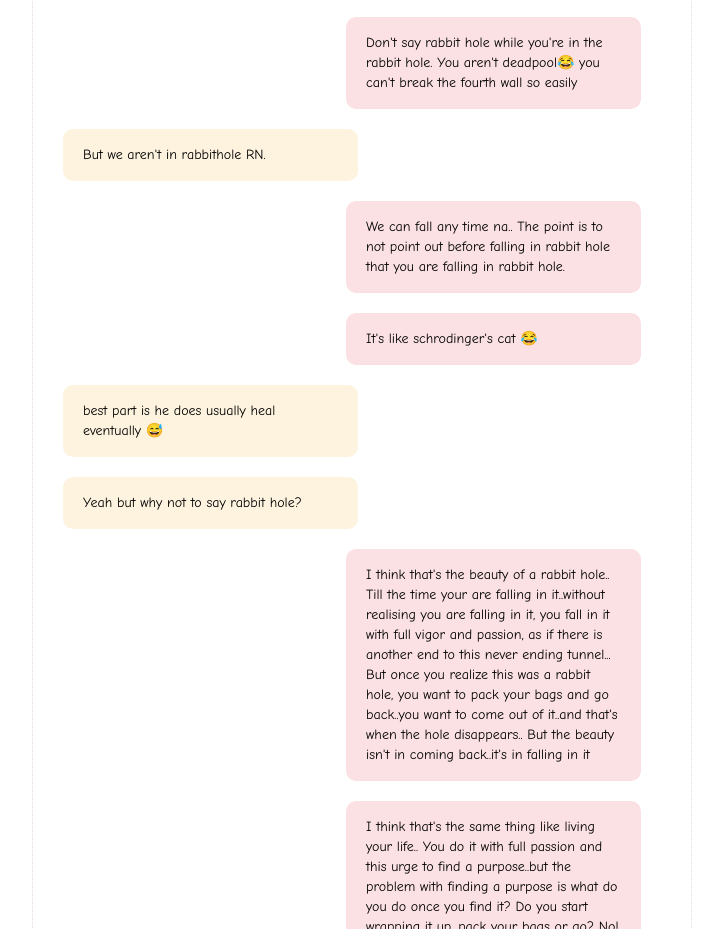
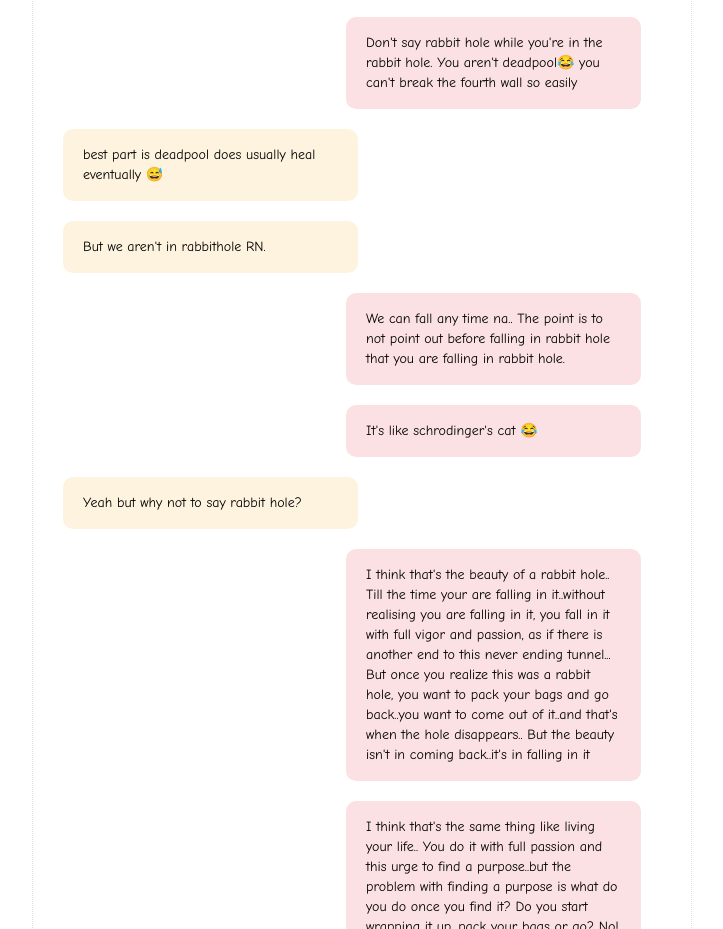
Before and after one commit to divijshrivastava/rabbitholefindings, a plain HTML site: page index.html in a window 1280 px wide. Shown: the part 1000-1929 px from the top of the page, without its empty margins (278-1001 px from the left). Drawn offline with Linux system fonts and the light colour scheme.

Commit message:
Updated TBB conversation

```diff
--- a/index.html
+++ b/index.html
@@ -46,11 +46,11 @@
                     <li class="rabbit-2">rabbit hole 😂
                     </li>
                     <li class="rabbit-1">Don't say rabbit hole while you're in the rabbit hole. You aren't deadpool😂 you can't break the fourth wall so easily</li>
+                    <li class="rabbit-2">best part is deadpool does usually heal eventually 😅</li>
                     <li class="rabbit-2">But we aren't in rabbithole RN.</li>
                     <li class="rabbit-1">We can fall any time na.. The point is to not point out before falling in rabbit hole that you are falling in rabbit hole.</li>
                     <li class="rabbit-1">It's like schrodinger's cat 😂</li>
-                    <li class="rabbit-2">best part is he does usually heal eventually 😅</li>
-                    <li class="rabbit-2">Yeah but why not to say rabbit hole?</li>
+                     <li class="rabbit-2">Yeah but why not to say rabbit hole?</li>
                     <li class="rabbit-1">I think that's the beauty of a rabbit hole.. Till the time your are falling in it..without realising you are falling in it, you fall in it with full vigor and passion, as if there is another end to this never ending tunnel... But once you realize this was a rabbit hole, you want to pack your bags and go back..you want to come out of it..and that's when the hole disappears.. But the beauty isn't in coming back..it's in falling in it</li>
                     <li class="rabbit-1">I think that's the same thing like living your life.. You do it with full passion and this urge to find a purpose..but the problem with finding a purpose is what do you do once you find it? Do you start wrapping it up, pack your bags or go? No! Just keep falling in it the hole will keep getting deeper and deeper... Of course with this hope that there is an end of this tunnel somewhere..</li>
                     <li class="rabbit-2">wow</li>
```
